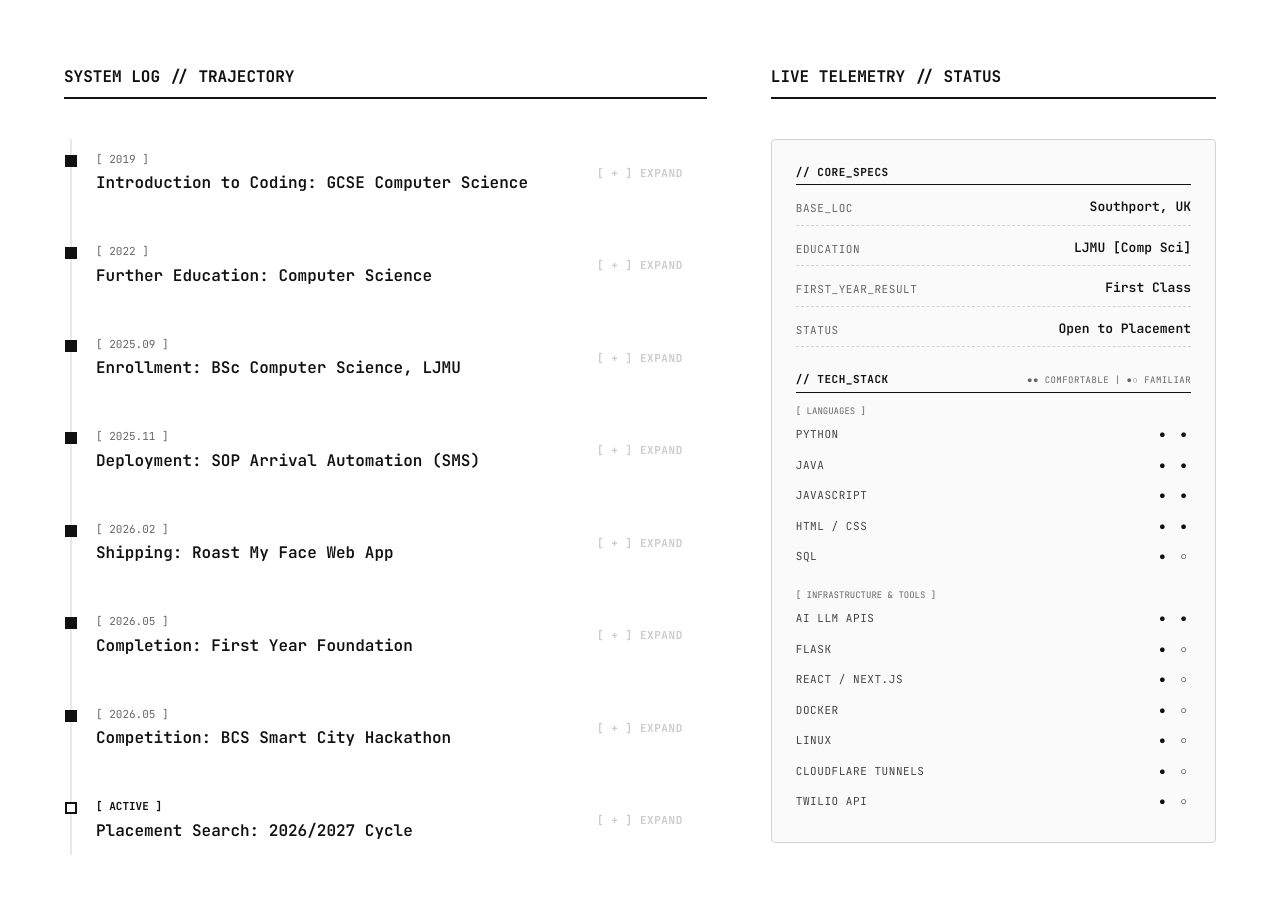
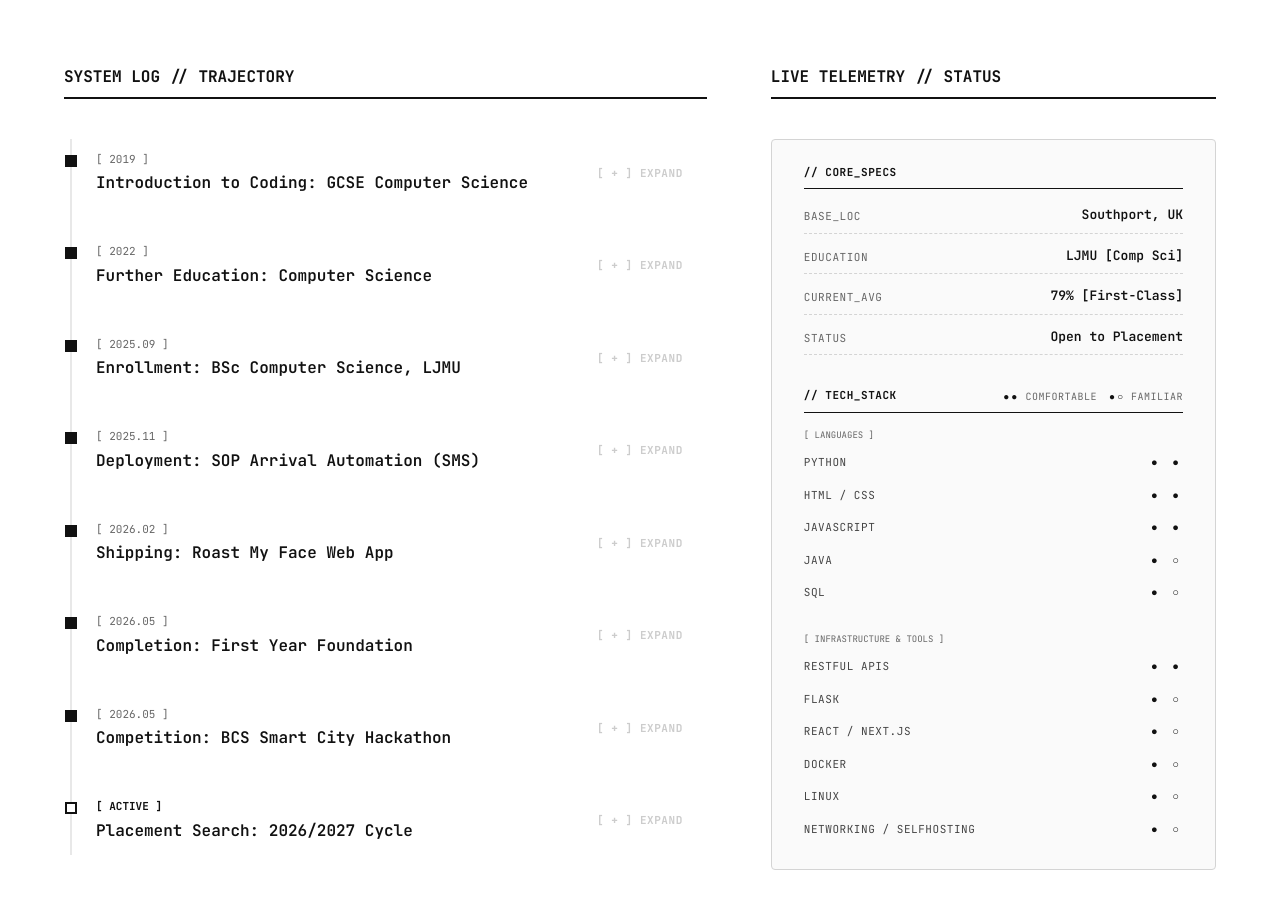
Before and after one commit to DanielsBunka/danielsbunka.com, a Next.js app: page /about in a window 1280 px wide. Shown: the part 980-1889 px from the top of the page. Built offline with nearby package versions, Linux system fonts and the light colour scheme.

Commit message:
Completed About Me layout and removed inline styles

```diff
--- a/app/about/page.tsx
+++ b/app/about/page.tsx
@@ -74,29 +74,9 @@ function HobbyImage({ src, alt, caption }: { src: string, alt: string, caption:
 // --- TELEMETRY: BASIC STAT BLOCK ---
 function StatBlock({ label, value }: { label: string, value: string }) {
   return (
-    <div style={{
-      display: "flex",
-      justifyContent: "space-between",
-      borderBottom: "1px dashed var(--border-medium)",
-      paddingBottom: "8px",
-      alignItems: "flex-end",
-      gap: "16px"
-    }}>
-      <span style={{
-        fontFamily: "var(--font-mono)",
-        fontSize: "11px",
-        color: "var(--ink-grey)",
-        textTransform: "uppercase",
-        letterSpacing: "0.05em",
-        flexShrink: 0
-      }}>{label}</span>
-      <span style={{
-        fontFamily: "var(--font-mono)",
-        fontSize: "13px",
-        color: "var(--ink-black)",
-        fontWeight: 600,
-        textAlign: "right"
-      }}>{value}</span>
+    <div className="stat-block">
+      <span className="stat-label">{label}</span>
+      <span className="stat-value">{value}</span>
     </div>
   );
 }
@@ -104,27 +84,9 @@ function StatBlock({ label, value }: { label: string, value: string }) {
 // --- TELEMETRY: REFINED CIRCULAR SYSTEM METERS ---
 function SkillMeter({ skill, comfortable }: { skill: string, comfortable: boolean }) {
   return (
-    <div style={{
-      display: "flex",
-      justifyContent: "space-between",
-      alignItems: "center",
-      marginBottom: "8px",
-      gap: "16px"
-    }}>
-      <span style={{
-        fontFamily: "var(--font-mono)",
-        fontSize: "11px",
-        color: "var(--ink-charcoal)",
-        textTransform: "uppercase",
-        letterSpacing: "0.05em",
-        flexShrink: 0
-      }}>{skill}</span>
-      <span style={{
-        fontFamily: "var(--font-mono)",
-        fontSize: "11px",
-        color: "var(--ink-black)",
-        letterSpacing: "4px"
-      }}>
+    <div className="skill-meter">
+      <span className="skill-label">{skill}</span>
+      <span className="skill-value">
         {comfortable ? "● ●" : "● ○"}
       </span>
     </div>
@@ -151,9 +113,18 @@ function TimelineNode({
     <div className="timeline-node-wrapper">
       <div className={`timeline-marker ${isActive ? "active" : ""}`} />
 
-      <button
+      {/* Upgraded from <button> to a valid, clickable <div> to prevent strict HTML parsing errors */}
+      <div
         onClick={onToggle}
         className={`timeline-btn ${isExpanded ? "expanded" : ""}`}
+        role="button"
+        tabIndex={0}
+        onKeyDown={(e) => {
+          if (e.key === "Enter" || e.key === " ") {
+            e.preventDefault();
+            onToggle();
+          }
+        }}
       >
         <div>
           <div className={`timeline-date ${isActive ? "active" : ""}`}>
@@ -167,15 +138,9 @@ function TimelineNode({
         <div className="timeline-action">
           {isExpanded ? "[ - ] CLOSE" : "[ + ] EXPAND"}
         </div>
-      </button>
+      </div>
 
-      <div
-        className="timeline-content-wrapper"
-        style={{
-          maxHeight: isExpanded ? "200px" : "0px",
-          opacity: isExpanded ? 1 : 0
-        }}
-      >
+      <div className={`timeline-content-wrapper ${isExpanded ? "expanded" : ""}`}>
         <div className="timeline-content">
           {description}
         </div>
@@ -189,24 +154,24 @@ export default function AboutPage() {
   const [openLogId, setOpenLogId] = useState<string | null>(null);
 
   return (
-    <main style={{ minHeight: "100vh", backgroundColor: "var(--bg-white)" }}>
+    <main className="about-main">
 
       {/* MINIMAL TOP BAR */}
       <div className="top-nav-bar">
         <Link className="home-badge" href="/">DB</Link>
         <div className="nav-breadcrumb">
-          <span style={{ color: "#aaaaaa" }}>/</span>
-          <span style={{ color: "var(--ink-black)", fontWeight: 600 }}>About Me</span>
+          <span className="nav-divider">/</span>
+          <span className="nav-current">About Me</span>
         </div>
       </div>
 
-      <div style={{ maxWidth: "1200px", margin: "0 auto", padding: "80px 24px 160px 24px" }}>
+      <div className="about-container">
 
         {/* TOP ROW: Split Layout */}
-        <div style={{ display: "flex", flexWrap: "wrap", gap: "64px", marginBottom: "80px" }}>
+        <div className="about-split-row">
 
           {/* LEFT: The Readme */}
-          <div className="markdown-body" style={{ flex: "1 1 350px" }}>
+          <div className="markdown-body about-col-readme">
             <h1>About Me.</h1>
             <p>
               I am a Computer Science student at Liverpool John Moores University, based in Southport. I specialize in building practical, project-based software and managing self-hosted server infrastructure.
@@ -220,7 +185,7 @@ export default function AboutPage() {
           </div>
 
           {/* RIGHT: Indexed Assets / Image Board */}
-          <div style={{ flex: "2.5 1 500px" }}>
+          <div className="about-col-hobbies">
             <h2 className="section-heading-terminal">
               Indexed Assets // Hobbies
             </h2>
@@ -234,14 +199,14 @@ export default function AboutPage() {
         </div>
 
         {/* STRUCTURAL DIVIDER */}
-        <div style={{ borderBottom: "1px solid var(--border-light)", marginBottom: "80px" }}></div>
+        <div className="about-structural-divider"></div>
 
         {/* BOTTOM ROW: Timeline & Telemetry */}
-        <div style={{ display: "flex", flexWrap: "wrap", gap: "64px" }}>
+        <div className="about-split-row-bottom">
 
           {/* LEFT: The Interactive Timeline */}
-          <div style={{ flex: "1.5 1 500px" }}>
-            <h2 className="section-heading-terminal" style={{ fontSize: "16px", marginBottom: "40px" }}>
+          <div className="about-col-timeline">
+            <h2 className="section-heading-terminal large">
               System Log // Trajectory
             </h2>
 
@@ -261,74 +226,66 @@ export default function AboutPage() {
           </div>
 
           {/* RIGHT: Live Telemetry Dashboard */}
-          <div style={{ flex: "1 1 350px" }}>
-            <h2 className="section-heading-terminal" style={{ fontSize: "16px", marginBottom: "40px" }}>
+          <div className="about-col-telemetry">
+            <h2 className="section-heading-terminal large">
               Live Telemetry // Status
             </h2>
 
-            <div style={{
-                display: "flex",
-                flexDirection: "column",
-                gap: "24px", /* Tightened gap between zones */
-                backgroundColor: "var(--bg-offwhite)",
-                padding: "24px", /* Compressed outer padding */
-                border: "1px solid var(--border-medium)",
-                borderRadius: "4px"
-              }}>
+            <div className="telemetry-dashboard">
 
                 {/* ZONE 1: Core / Work */}
-                <div style={{ display: "flex", flexDirection: "column", gap: "12px" }}>
-                  <span style={{ fontFamily: "var(--font-mono)", fontSize: "11px", fontWeight: 700, color: "var(--ink-black)", letterSpacing: "0.05em", borderBottom: "1px solid var(--ink-black)", paddingBottom: "4px" }}>
+                <div className="telemetry-zone">
+                  <span className="telemetry-zone-header">
                     // CORE_SPECS
                   </span>
-                  <div style={{ display: "flex", flexDirection: "column", gap: "12px" }}>
+                  <div className="telemetry-zone-content">
                     <StatBlock label="Base_Loc" value="Southport, UK"/>
                     <StatBlock label="Education" value="LJMU [Comp Sci]"/>
-                    <StatBlock label="First_Year_Result" value="First Class"/>
+                    <StatBlock label="Current_Avg" value="79% [First-Class]"/>
                     <StatBlock label="Status" value="Open to Placement"/>
                   </div>
                 </div>
 
                 {/* ZONE 2: Tech Stack (Languages & Infrastructure) */}
-                <div style={{ display: "flex", flexDirection: "column", gap: "12px" }}>
+                <div className="telemetry-zone">
 
-                  {/* Inline Header & Legend (Saves vertical space and reads top-down) */}
-                  <div style={{
-                    display: "flex",
-                    justifyContent: "space-between",
-                    alignItems: "flex-end",
-                    borderBottom: "1px solid var(--ink-black)",
-                    paddingBottom: "4px"
-                  }}>
-                    <span style={{ fontFamily: "var(--font-mono)", fontSize: "11px", fontWeight: 700, color: "var(--ink-black)", letterSpacing: "0.05em" }}>
+                  {/* Inline Header & UPGRADED Legend using DIVs to prevent span hydration issues */}
+                  <div className="telemetry-inline-header">
+                    <span className="telemetry-zone-header">
                       // TECH_STACK
                     </span>
-                    <span style={{ fontFamily: "var(--font-mono)", fontSize: "9px", color: "var(--ink-grey)", letterSpacing: "0.05em" }}>
-                      ●● COMFORTABLE  |  ●○ FAMILIAR
-                    </span>
+                    <div className="telemetry-legend">
+                      <div style={{ display: "flex", alignItems: "center", gap: "6px" }}>
+                        <span className="telemetry-legend-dot">●●</span>
+                        <span className="telemetry-legend-text">COMFORTABLE</span>
+                      </div>
+                      <div style={{ display: "flex", alignItems: "center", gap: "6px" }}>
+                        <span className="telemetry-legend-dot">●○</span>
+                        <span className="telemetry-legend-text">FAMILIAR</span>
+                      </div>
+                    </div>
                   </div>
 
-                  <div style={{ display: "flex", flexDirection: "column", gap: "16px" }}>
+                  <div className="telemetry-subgroups">
                     {/* Sub-Group: Languages */}
-                    <div style={{ display: "flex", flexDirection: "column", gap: "6px" }}>
-                      <span style={{ fontFamily: "var(--font-mono)", fontSize: "9px", color: "var(--ink-grey)", textTransform: "uppercase", marginBottom: "2px" }}>[ Languages ]</span>
+                    <div className="telemetry-subgroup">
+                      <span className="telemetry-subgroup-title">[ Languages ]</span>
                       <SkillMeter comfortable={true} skill="Python"/>
-                      <SkillMeter comfortable={true} skill="Java"/>
+                      <SkillMeter comfortable={true} skill="HTML / CSS"/>
                       <SkillMeter comfortable={true} skill="JavaScript"/>
-                      <SkillMeter comfortable={true} skill="HTML / CSS"/>
+                      <SkillMeter comfortable={false} skill="Java"/>
                       <SkillMeter comfortable={false} skill="SQL"/>
                     </div>
 
                     {/* Sub-Group: Tools & Infra */}
-                    <div style={{ display: "flex", flexDirection: "column", gap: "6px" }}>
-                      <span style={{ fontFamily: "var(--font-mono)", fontSize: "9px", color: "var(--ink-grey)", textTransform: "uppercase", marginBottom: "2px" }}>[ Infrastructure & Tools ]</span>
-                      <SkillMeter comfortable={true} skill="AI LLM APIs"/>
+                    <div className="telemetry-subgroup">
+                      <span className="telemetry-subgroup-title">[ Infrastructure & Tools ]</span>
+                      <SkillMeter comfortable={true} skill="RESTful APIs"/>
                       <SkillMeter comfortable={false} skill="Flask"/>
                       <SkillMeter comfortable={false} skill="React / Next.js"/>
                       <SkillMeter comfortable={false} skill="Docker"/>
                       <SkillMeter comfortable={false} skill="Linux"/>
-                      <SkillMeter comfortable={false} skill="Cloudflare Tunnels"/>
-                      <SkillMeter comfortable={false} skill="Twilio API"/>
+                      <SkillMeter comfortable={false} skill="Networking / Selfhosting"/>
                     </div>
                   </div>
                 </div>
--- a/app/globals.css
+++ b/app/globals.css
@@ -51,6 +51,15 @@ body {
   margin-left: 24px;
   font-family: var(--font-mono);
   font-size: 13px;
+}
+
+.nav-divider {
+  color: #aaaaaa;
+}
+
+.nav-current {
+  color: var(--ink-black);
+  font-weight: 600;
 }
 
 /* Shared Badges & Tags */
@@ -122,7 +131,7 @@ body {
   background-color: #333333;
 }
 
-/* MDX Typography System (Used across Articles and About pages) */
+/* MDX Typography System */
 .markdown-body {
   font-size: 16px;
   color: #333333;
@@ -216,7 +225,6 @@ body {
   border: 1px solid #e8e8e8;
 }
 
-
 /* =========================================
    1. HOME PAGE
    ========================================= */
@@ -267,7 +275,6 @@ body {
   text-transform: uppercase;
   letter-spacing: 0.05em;
 }
-
 
 /* =========================================
    2. PROJECTS & ARTICLES
@@ -352,7 +359,6 @@ body {
   color: var(--ink-black);
 }
 
-/* Tags */
 .filter-tag {
   padding: 6px 14px;
   border-radius: 6px;
@@ -401,7 +407,6 @@ body {
   color: var(--bg-white);
 }
 
-/* Articles Specifics */
 .article-header {
   padding-bottom: 40px;
   margin-bottom: 48px;
@@ -431,10 +436,64 @@ body {
   margin: 0 0 32px 0;
 }
 
+/* =========================================
+   3. ABOUT PAGE
+   ========================================= */
 
-/* =========================================
-   3. ABOUT ME
-   ========================================= */
+/* --- Layout Wrappers --- */
+.about-main {
+  min-height: 100vh;
+  background-color: var(--bg-white);
+}
+
+.about-container {
+  max-width: 1200px;
+  margin: 0 auto;
+  padding: 80px 24px 160px 24px;
+  box-sizing: border-box;
+}
+
+.about-split-row {
+  display: flex;
+  flex-wrap: wrap;
+  gap: 64px;
+  margin-bottom: 80px;
+  box-sizing: border-box;
+}
+
+.about-split-row-bottom {
+  display: flex;
+  flex-wrap: wrap;
+  gap: 64px;
+  box-sizing: border-box;
+}
+
+.about-col-readme {
+  flex: 1 1 350px;
+  box-sizing: border-box;
+}
+
+.about-col-hobbies {
+  flex: 2.5 1 500px;
+  box-sizing: border-box;
+}
+
+.about-col-timeline {
+  flex: 1.5 1 500px;
+  box-sizing: border-box;
+}
+
+.about-col-telemetry {
+  flex: 1 1 350px;
+  box-sizing: border-box;
+}
+
+.about-structural-divider {
+  border-bottom: 1px solid var(--border-light);
+  margin-bottom: 80px;
+}
+
+/* --- Section Headings --- */
 .section-heading-terminal {
   font-family: var(--font-mono);
   font-size: 13px;
@@ -447,7 +506,12 @@ body {
   line-height: 1;
 }
 
-/* Hobbies Grid */
+.section-heading-terminal.large {
+  font-size: 16px;
+  margin-bottom: 40px;
+}
+
+/* --- Hobbies Grid --- */
 .hobby-grid {
   display: grid;
   grid-template-columns: 1fr 1fr;
@@ -496,7 +560,7 @@ body {
   width: fit-content;
 }
 
-/* Timeline */
+/* --- Timeline Component --- */
 .timeline-track {
   border-left: 2px solid #e8e8e8;
   margin-left: 6px;
@@ -583,8 +647,8 @@ body {
   letter-spacing: 0.05em;
   color: #cccccc;
   padding-left: 16px;
-  white-space: nowrap; /* Forces the text to stay on one single line */
-  flex-shrink: 0; /* Prevents flexbox from crushing it when the title gets long */
+  white-space: nowrap;
+  flex-shrink: 0;
 }
 
 .timeline-btn:hover:not(.expanded) .timeline-action {
@@ -592,8 +656,15 @@ body {
 }
 
 .timeline-content-wrapper {
+  max-height: 0px;
+  opacity: 0;
   overflow: hidden;
   transition: max-height 0.3s ease-in-out, opacity 0.3s ease-in-out;
+}
+
+.timeline-content-wrapper.expanded {
+  max-height: 200px;
+  opacity: 1;
 }
 
 .timeline-content {
@@ -607,6 +678,139 @@ body {
   line-height: 1.6;
 }
 
+/* --- Telemetry Dashboard --- */
+.telemetry-dashboard {
+  display: flex;
+  flex-direction: column;
+  gap: 32px;
+  background-color: var(--bg-offwhite);
+  padding: 24px 32px;
+  border: 1px solid var(--border-medium);
+  border-radius: 4px;
+  box-sizing: border-box;
+}
+
+.telemetry-zone {
+  display: flex;
+  flex-direction: column;
+  gap: 16px;
+}
+
+.telemetry-zone-header {
+  font-family: var(--font-mono);
+  font-size: 11px;
+  font-weight: 700;
+  color: var(--ink-black);
+  letter-spacing: 0.05em;
+  border-bottom: 1px solid var(--ink-black);
+  padding-bottom: 8px;
+}
+
+.telemetry-zone-content {
+  display: flex;
+  flex-direction: column;
+  gap: 12px;
+}
+
+.telemetry-inline-header {
+  display: flex;
+  justify-content: space-between;
+  align-items: flex-end;
+  border-bottom: 1px solid var(--ink-black);
+  padding-bottom: 8px;
+}
+
+.telemetry-inline-header .telemetry-zone-header {
+  border-bottom: none;
+  padding-bottom: 0;
+}
+
+.telemetry-legend {
+  display: flex;
+  gap: 12px;
+  font-family: var(--font-mono);
+  font-size: 10px;
+  letter-spacing: 0.05em;
+}
+
+.telemetry-legend-text {
+  color: var(--ink-grey);
+}
+
+.telemetry-legend-dot {
+  color: var(--ink-black);
+  letter-spacing: 2px;
+}
+
+.telemetry-subgroups {
+  display: flex;
+  flex-direction: column;
+  gap: 24px;
+}
+
+.telemetry-subgroup {
+  display: flex;
+  flex-direction: column;
+  gap: 8px;
+}
+
+.telemetry-subgroup-title {
+  font-family: var(--font-mono);
+  font-size: 9px;
+  color: var(--ink-grey);
+  text-transform: uppercase;
+  margin-bottom: 4px;
+}
+
+.stat-block {
+  display: flex;
+  justify-content: space-between;
+  border-bottom: 1px dashed var(--border-medium);
+  padding-bottom: 8px;
+  align-items: flex-end;
+  gap: 16px;
+}
+
+.stat-label {
+  font-family: var(--font-mono);
+  font-size: 11px;
+  color: var(--ink-grey);
+  text-transform: uppercase;
+  letter-spacing: 0.05em;
+  flex-shrink: 0;
+}
+
+.stat-value {
+  font-family: var(--font-mono);
+  font-size: 13px;
+  color: var(--ink-black);
+  font-weight: 600;
+  text-align: right;
+}
+
+.skill-meter {
+  display: flex;
+  justify-content: space-between;
+  align-items: center;
+  margin: 0 0 8px 0;
+  gap: 16px;
+}
+
+.skill-label {
+  font-family: var(--font-mono);
+  font-size: 11px;
+  color: var(--ink-charcoal);
+  text-transform: uppercase;
+  letter-spacing: 0.05em;
+  flex-shrink: 0;
+}
+
+.skill-value {
+  font-family: var(--font-mono);
+  font-size: 11px;
+  color: var(--ink-black);
+  letter-spacing: 4px;
+}
 
 /* =========================================
    4. 404 ERROR PAGE
```
